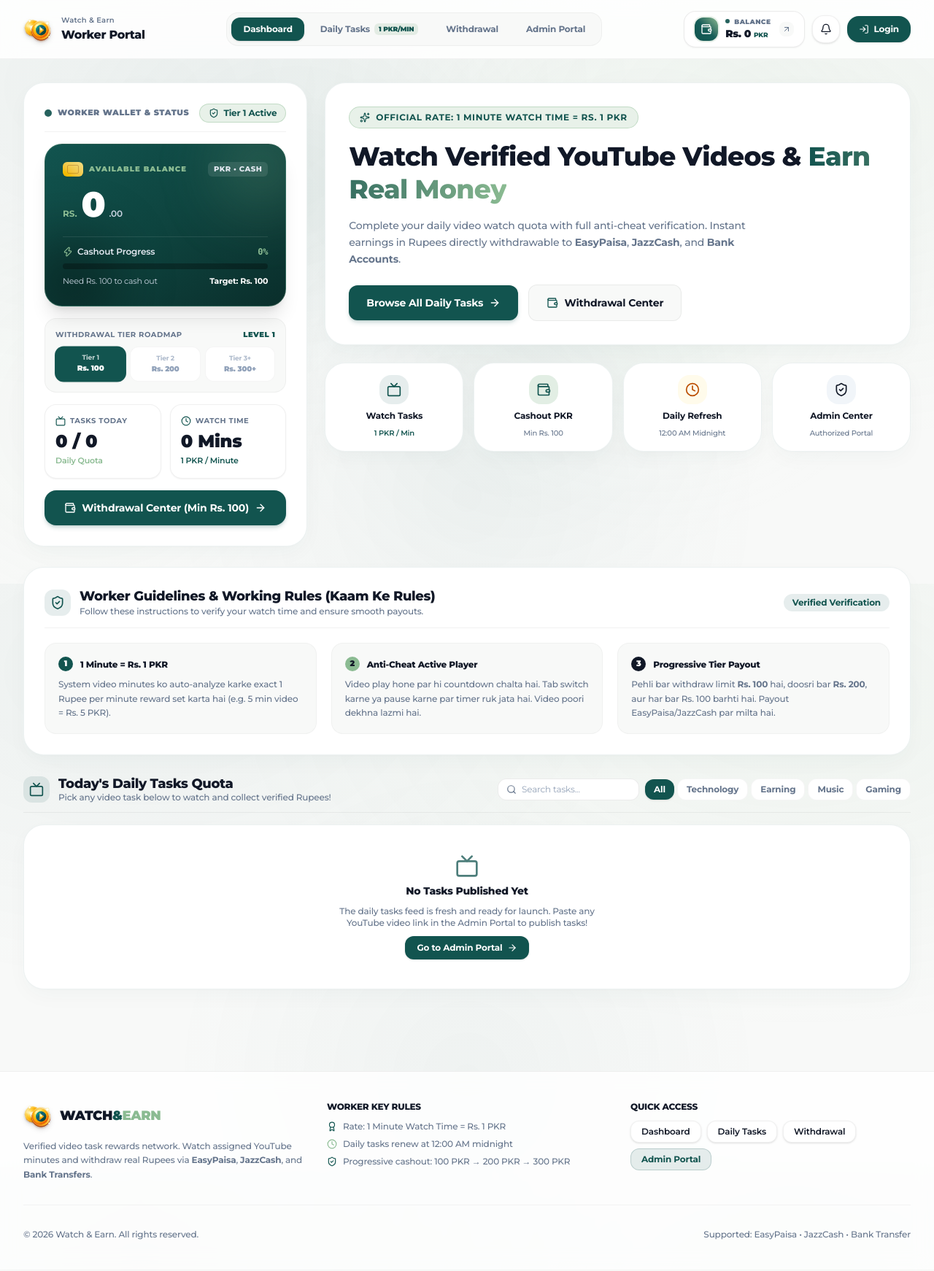
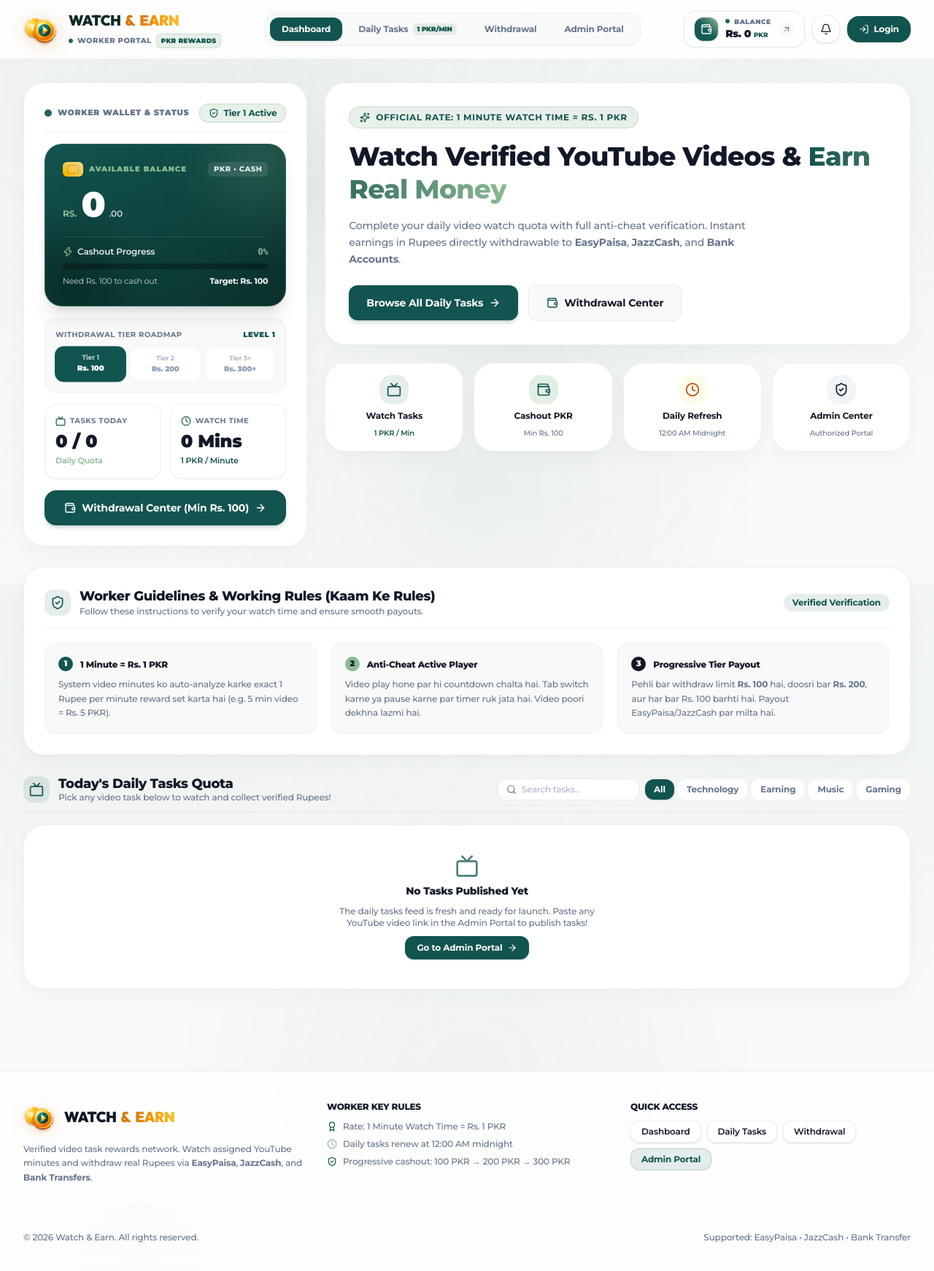
Before and after one commit to Big-Dady-46/Watch-Earn, a Next.js app: page / in a window 1280 px wide. Shown: the whole page at 73% size. Built offline with nearby package versions, Linux system fonts and the light colour scheme.

Commit message:
Update-brand-text-and-typography-to-matching-luxury-Outfit-font

```diff
--- a/src/app/globals.css
+++ b/src/app/globals.css
@@ -8,6 +8,10 @@
   --canvas-bg: #F8F9F8;
   --card-bg: #FFFFFF;
   --border-subtle: rgba(18, 84, 79, 0.08);
+}
+
+.font-outfit {
+  font-family: var(--font-outfit), 'Outfit', sans-serif;
 }
 
 body {
--- a/src/app/layout.tsx
+++ b/src/app/layout.tsx
@@ -1,7 +1,7 @@
 'use client';
 
 import { useState, useEffect } from 'react';
-import { Montserrat } from 'next/font/google';
+import { Montserrat, Outfit } from 'next/font/google';
 import './globals.css';
 import Navbar from '@/components/Navbar';
 import MobileBottomNav from '@/components/MobileBottomNav';
@@ -18,6 +18,13 @@ const montserrat = Montserrat({
   display: 'swap',
 });
 
+const outfit = Outfit({
+  subsets: ['latin'],
+  weight: ['400', '500', '600', '700', '800', '900'],
+  variable: '--font-outfit',
+  display: 'swap',
+});
+
 export default function RootLayout({
   children,
 }: {
@@ -30,7 +37,7 @@ export default function RootLayout({
   }, []);
 
   return (
-    <html lang="en" className={`${montserrat.variable} h-full`}>
+    <html lang="en" className={`${montserrat.variable} ${outfit.variable} h-full`}>
       <head>
         <title>Watch & Earn - Real Rupees Payouts</title>
         <meta name="description" content="Watch verified YouTube videos and earn real money in PKR. Instant withdrawals via EasyPaisa, JazzCash, and Bank Accounts." />
@@ -58,17 +65,25 @@ export default function RootLayout({
             <div className="grid grid-cols-1 md:grid-cols-3 gap-8">
 
               <div className="space-y-3">
-                <div className="flex items-center gap-2.5">
-                  <div className="w-10 h-10 flex items-center justify-center">
+                <div className="flex items-center gap-3">
+                  <div className="w-11 h-11 flex items-center justify-center shrink-0">
                     <img
                       src="/logo.svg"
                       alt="Watch & Earn Logo"
-                      className="w-10 h-10 object-contain drop-shadow-md"
+                      className="w-full h-full object-contain filter drop-shadow-[0_4px_10px_rgba(217,119,6,0.2)]"
                     />
                   </div>
-                  <span className="font-black text-lg tracking-tight text-[#111827]">
-                    WATCH<span className="text-[#12544F]">&</span><span className="text-[#8BBB92]">EARN</span>
-                  </span>
+                  <div className="flex items-center gap-1.5 leading-none">
+                    <span className="font-outfit font-black text-xl tracking-tight text-[#111827]">
+                      WATCH
+                    </span>
+                    <span className="font-outfit font-black text-xl tracking-tight text-[#D97706]">
+                      &amp;
+                    </span>
+                    <span className="font-outfit font-black text-xl tracking-tight bg-gradient-to-r from-[#D97706] via-[#F59E0B] to-[#FBBF24] bg-clip-text text-transparent">
+                      EARN
+                    </span>
+                  </div>
                 </div>
                 <p className="text-xs text-[#64748B] leading-relaxed max-w-sm font-medium">
                   Verified video task rewards network. Watch assigned YouTube minutes and withdraw real Rupees via <strong>EasyPaisa</strong>, <strong>JazzCash</strong>, and <strong>Bank Transfers</strong>.
--- a/src/components/Navbar.tsx
+++ b/src/components/Navbar.tsx
@@ -55,26 +55,45 @@ export default function Navbar() {
         <div className="max-w-7xl mx-auto px-4 sm:px-6 lg:px-8">
           <div className="flex items-center justify-between h-16 sm:h-20">
 
-            {/* User Profile / Logo */}
+            {/* Brand Logo & Luxury Fintech Identity */}
             <div className="flex items-center gap-3">
               <Link
                 href="/"
                 onClick={() => sounds.playClick()}
-                className="flex items-center gap-3 group"
+                className="flex items-center gap-3.5 group select-none"
               >
-                <div className="w-10 h-10 flex items-center justify-center group-hover:scale-110 transition-transform">
+                {/* 3D Dual Gold Coins SVG Emblem */}
+                <div className="w-12 h-12 flex items-center justify-center group-hover:scale-105 group-hover:rotate-3 transition-all duration-300 shrink-0">
                   <img
                     src="/logo.svg"
-                    alt="Watch & Earn Logo"
-                    className="w-10 h-10 object-contain drop-shadow-md"
+                    alt="Watch & Earn Gold Emblem"
+                    className="w-full h-full object-contain filter drop-shadow-[0_4px_12px_rgba(217,119,6,0.25)]"
                   />
                 </div>
-                <div>
-                  <div className="text-[10px] text-[#64748B] font-semibold tracking-wide">
-                    {user ? `Welcome,` : `Watch & Earn`}
+
+                {/* Luxury Matching Typography (Outfit + Montserrat) */}
+                <div className="flex flex-col justify-center">
+                  <div className="flex items-center gap-1.5 leading-none">
+                    <span className="font-outfit font-black text-lg sm:text-xl tracking-tight text-[#0E2A27] group-hover:text-[#12544F] transition-colors">
+                      WATCH
+                    </span>
+                    <span className="font-outfit font-black text-lg sm:text-xl tracking-tight text-[#D97706]">
+                      &amp;
+                    </span>
+                    <span className="font-outfit font-black text-lg sm:text-xl tracking-tight bg-gradient-to-r from-[#D97706] via-[#F59E0B] to-[#FBBF24] bg-clip-text text-transparent drop-shadow-xs">
+                      EARN
+                    </span>
                   </div>
-                  <div className="text-sm sm:text-base font-extrabold text-[#111827] tracking-tight">
-                    {user ? user.name : 'Worker Portal'}
+
+                  {/* Contextual Sub-label */}
+                  <div className="flex items-center gap-1.5 mt-1">
+                    <span className="w-1.5 h-1.5 rounded-full bg-[#12544F] animate-pulse" />
+                    <span className="text-[10px] font-extrabold tracking-wider uppercase text-[#64748B]">
+                      {user ? user.name : 'Worker Portal'}
+                    </span>
+                    <span className="px-1.5 py-0.5 rounded-md bg-[#8BBB92]/20 border border-[#8BBB92]/30 text-[9px] font-black text-[#12544F] tracking-wide">
+                      {user ? `Tier ${(user.withdrawalCount || 0) + 1}` : 'PKR REWARDS'}
+                    </span>
                   </div>
                 </div>
               </Link>
```
